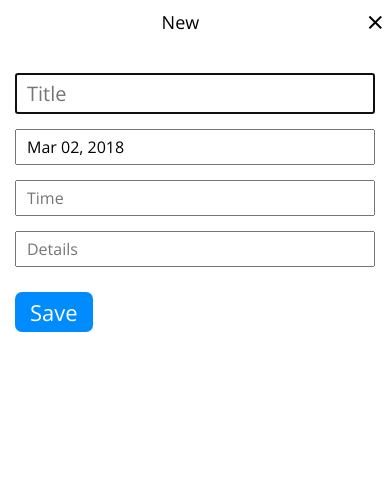
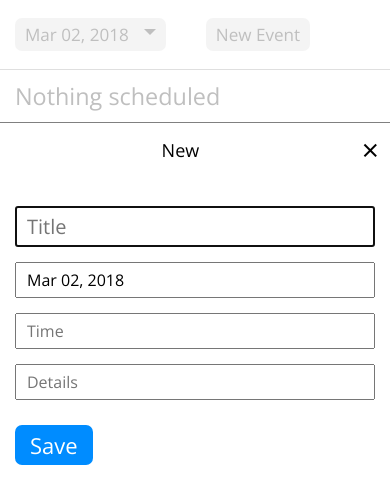
Before and after one commit to sequoian/calendar, a React (Create React App) app in the folder client/: page / in a window 390 px wide. Both pictures are taken after a click on the button "New Event". Shown: the top 504 px of the page. Built offline with nearby package versions, Linux system fonts and the light colour scheme.

Commit message:
responsive modal

```diff
--- a/client/src/css/Modal.css
+++ b/client/src/css/Modal.css
@@ -9,3 +9,29 @@
   flex-direction: column;
   font-size: 20px;
 }
+
+@media (min-height: 601px) {
+  .modal {
+    height: 600px;
+    top: 50%;
+    margin-top: -300px;
+    border-bottom: 1px solid gray;
+    border-top: 1px solid gray;
+  }
+}
+
+@media (min-width: 575px) {
+  .modal {
+    width: 574px;
+    left: 50%;
+    margin-left: -287px;
+    border-left: 1px solid gray;
+    border-right: 1px solid gray;
+  }
+}
+
+@media (min-height: 601px) and (min-width: 575px) {
+  .modal {
+    border-radius: 7px;
+  }
+}
--- a/client/src/css/ModalHeader.css
+++ b/client/src/css/ModalHeader.css
@@ -3,6 +3,7 @@
   justify-content: space-between;
   align-items: center;
   font-size: 18px;
+  padding: 5px;
 }
 
 .modal-header button {
```
